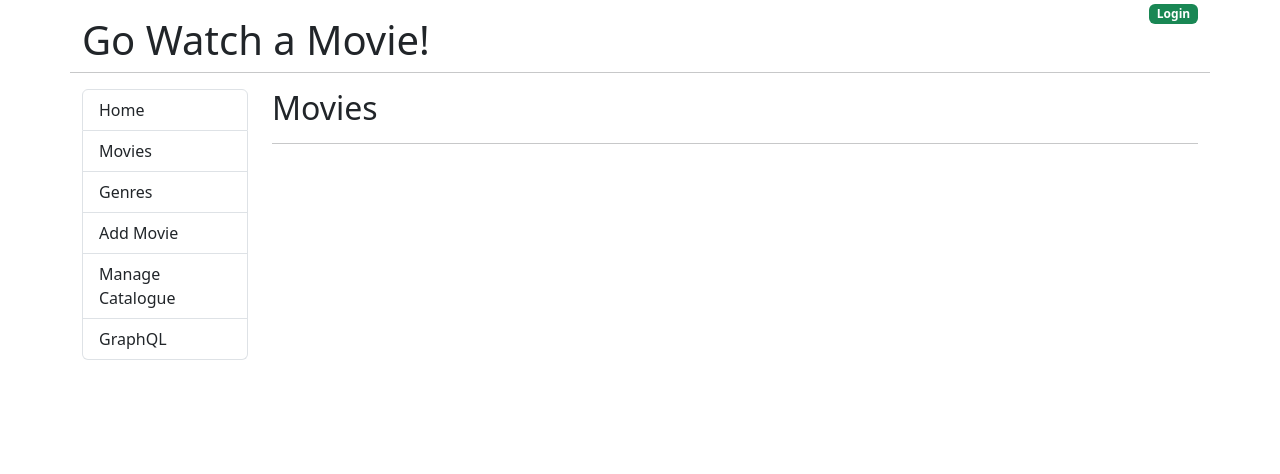
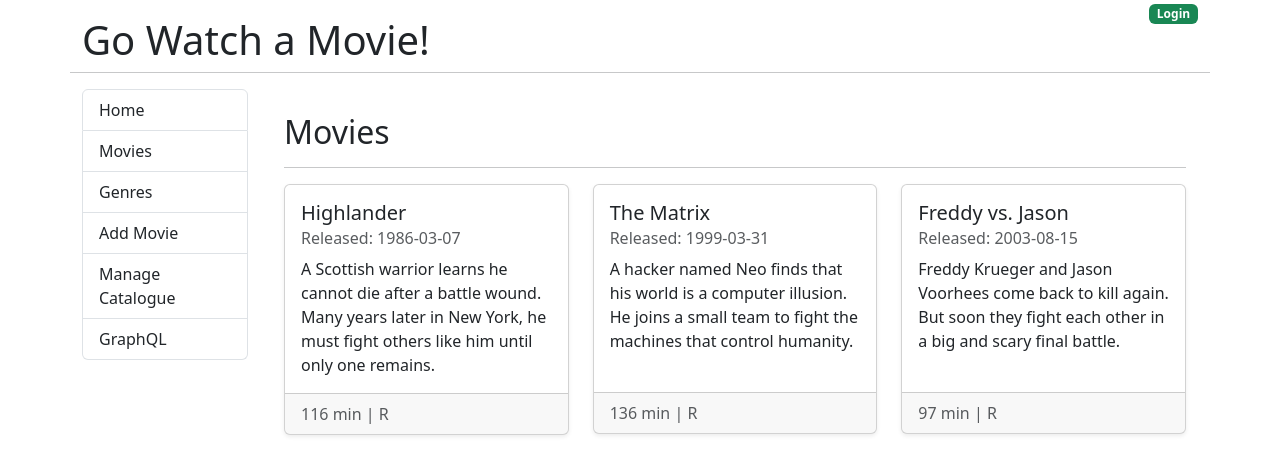
Before and after one commit to yuriferreiracodes/go-watch-a-movie, a React (Create React App) app in the folder frontend-app/: page /movies in a window 1280 px wide. Shown: the top 474 px of the page. Built offline with nearby package versions, Linux system fonts and the light colour scheme.

Commit message:
feat: add movies list with clickable cards

```diff
--- a/frontend-app/src/components/Movies.js
+++ b/frontend-app/src/components/Movies.js
@@ -1,12 +1,98 @@
+import React, { useState, useEffect } from "react";
 
 const Movies = () => {
+  const [movies, setMovies] = useState([]);
 
-    return(
-        <div>
-            <h2>Movies</h2>
-            <hr />
-        </div>
-    )
-}
+    useEffect(() => {
+    const moviesList = [
+        {
+        id: 1,
+        title: "Highlander",
+        release_date: "1986-03-07",
+        runtime: 116,
+        mpaa_rating: "R",
+        description:
+            "A Scottish warrior learns he cannot die after a battle wound. Many years later in New York, he must fight others like him until only one remains.",
+        link: "https://www.imdb.com/title/tt0091203/",
+        },
+        {
+        id: 2,
+        title: "The Matrix",
+        release_date: "1999-03-31",
+        runtime: 136,
+        mpaa_rating: "R",
+        description:
+            "A hacker named Neo finds that his world is a computer illusion. He joins a small team to fight the machines that control humanity.",
+        link: "https://www.imdb.com/title/tt0133093/",
+        },
+        {
+        id: 3,
+        title: "Freddy vs. Jason",
+        release_date: "2003-08-15",
+        runtime: 97,
+        mpaa_rating: "R",
+        description:
+            "Freddy Krueger and Jason Voorhees come back to kill again. But soon they fight each other in a big and scary final battle.",
+        link: "https://www.imdb.com/title/tt0329101/",
+        },
+    ];
+
+    setMovies(moviesList);
+    }, []);
+
+  return (
+    <div className="container mt-4">
+      <h2>Movies</h2>
+      <hr />
+      <div className="row">
+        {movies.map((movie) => (
+          <div key={movie.id} className="col-md-4 mb-3">
+            <a
+              href={movie.link}
+              target="_blank"
+              rel="noopener noreferrer"
+              className="text-decoration-none text-dark"
+              style={{ display: "block" }}
+            >
+              <div
+                className="card shadow-sm h-100"
+                style={{
+                  transition: "transform 0.2s ease, box-shadow 0.2s ease",
+                  minHeight: "250px",
+                  cursor: "pointer",
+                }}
+                onMouseEnter={(e) => {
+                  e.currentTarget.style.transform = "translateY(-5px)";
+                  e.currentTarget.style.boxShadow =
+                    "0 8px 16px rgba(0, 0, 0, 0.2)";
+                }}
+                onMouseLeave={(e) => {
+                  e.currentTarget.style.transform = "translateY(0)";
+                  e.currentTarget.style.boxShadow =
+                    "0 4px 8px rgba(0, 0, 0, 0.1)";
+                }}
+              >
+                <div className="card-body d-flex flex-column justify-content-between">
+                  <div>
+                    <h5 className="card-title">{movie.title}</h5>
+                    <h6 className="card-subtitle mb-2 text-muted">
+                      Released: {movie.release_date}
+                    </h6>
+                    <p className="card-text" style={{ flexGrow: 1 }}>
+                      {movie.description}
+                    </p>
+                  </div>
+                </div>
+                <div className="card-footer text-muted">
+                  {movie.runtime} min | {movie.mpaa_rating}
+                </div>
+              </div>
+            </a>
+          </div>
+        ))}
+      </div>
+    </div>
+  );
+};
 
 export default Movies;
```
